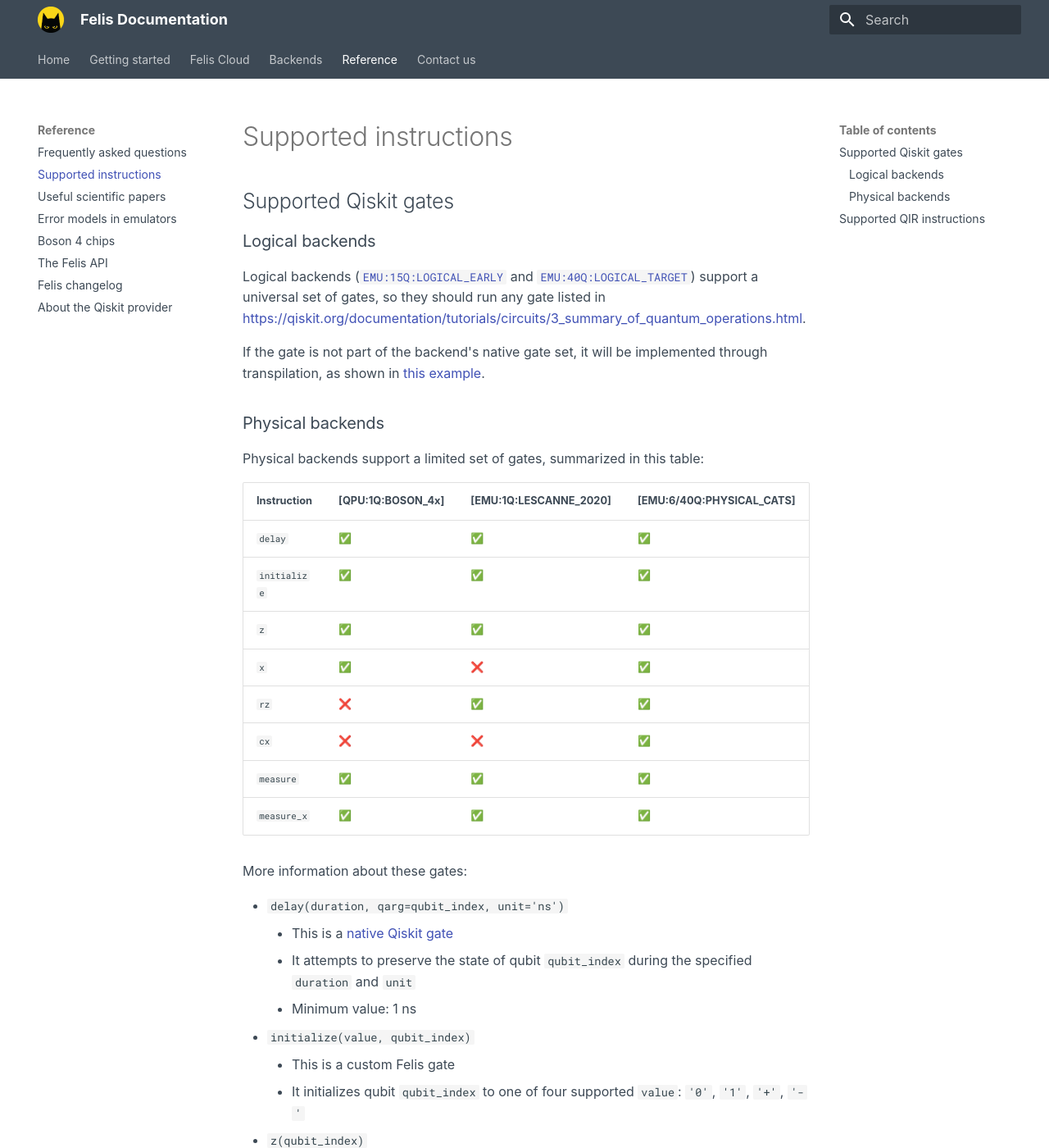
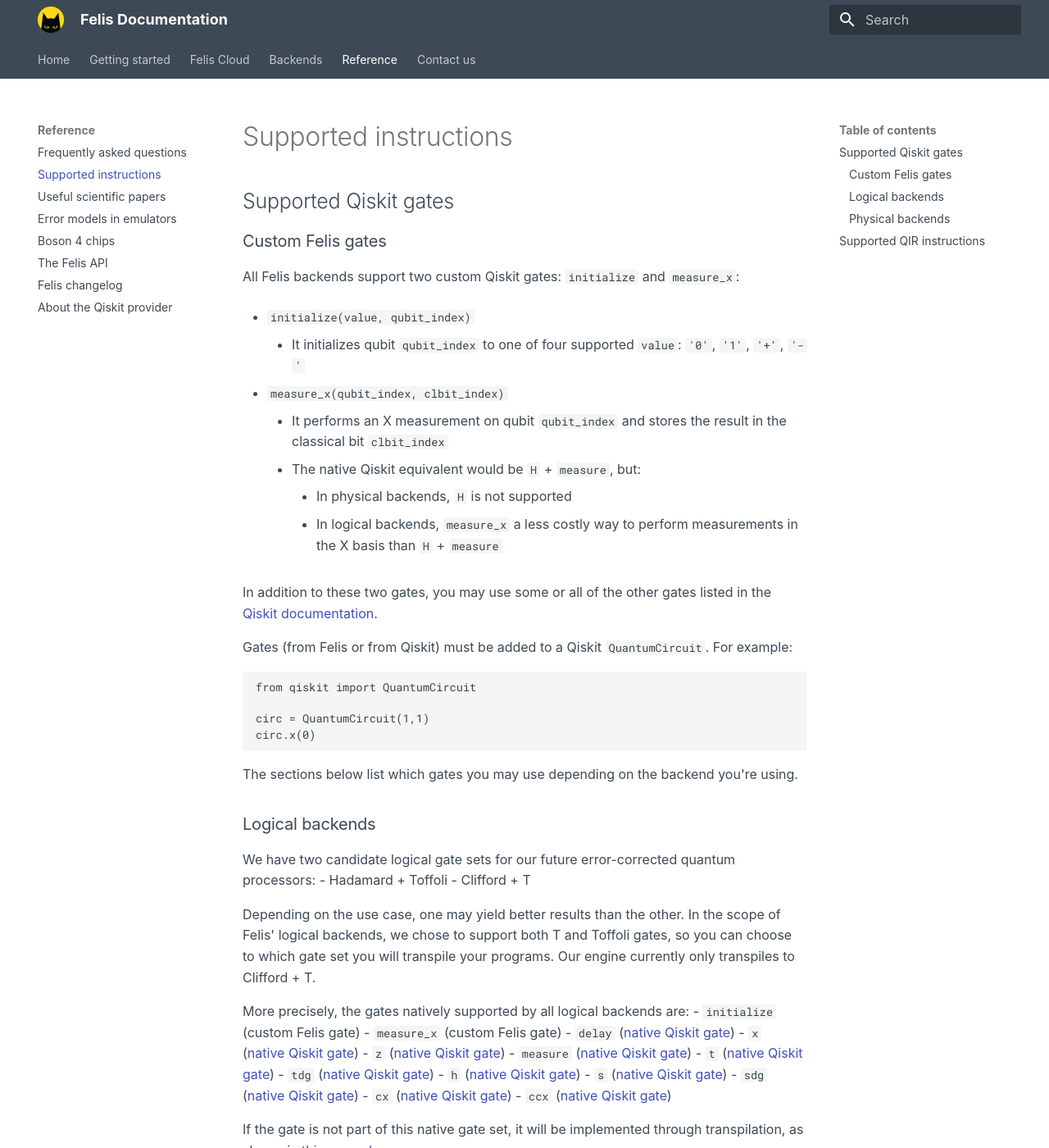
Before and after one commit to Alice-Bob-SW/felis, an MkDocs documentation site: the page built from docs/reference/supported_instructions.md, in a window 1280 px wide and 1400 px high. Shown: the whole window at 82% size. Built offline with MkDocs 1.6.1 and Material for MkDocs 9.7.7, drawn with Linux system fonts in a browser that asks for light colours; some of the changed text lies outside the part shown.

Commit message:
Detailed supported gates

````diff
--- a/docs/reference/supported_instructions.md
+++ b/docs/reference/supported_instructions.md
@@ -2,11 +2,56 @@
 
 ## Supported Qiskit gates
 
+### Custom Felis gates
+
+All Felis backends support two custom Qiskit gates: `initialize` and `measure_x`:
+
+- `initialize(value, qubit_index)`
+    - It initializes qubit `qubit_index` to one of four supported `value`:   `'0'`, `'1'`, `'+'`, `'-'`
+
+- `measure_x(qubit_index, clbit_index)`
+    - It performs an X measurement on qubit `qubit_index` and stores the result in the classical bit `clbit_index`
+    - The native Qiskit equivalent would be `H` + `measure`, but:
+		- In physical backends, `H` is not supported
+		- In logical backends, `measure_x` a less costly way to perform measurements in the X basis than `H` + `measure`
+
+In addition to these two gates, you may use some or all of the other gates listed in the [Qiskit documentation](https://docs.quantum.ibm.com/api/qiskit/).
+
+Gates (from Felis or from Qiskit) must be added to a Qiskit `QuantumCircuit`. For example:
+
+```python
+from qiskit import QuantumCircuit
+
+circ = QuantumCircuit(1,1)
+circ.x(0)
+```
+
+The sections below list which gates you may use depending on the backend you're using.
+
 ### Logical backends
 
-Logical backends ([`EMU:15Q:LOGICAL_EARLY`](../backends/backends_list/logical_early.md) and [`EMU:40Q:LOGICAL_TARGET`](../backends/backends_list/logical_target.md)) support a universal set of gates, so they should run any gate listed in [https://qiskit.org/documentation/tutorials/circuits/3_summary_of_quantum_operations.html](https://qiskit.org/documentation/tutorials/circuits/3_summary_of_quantum_operations.html).
+We have two candidate logical gate sets for our future error-corrected quantum processors:
+- Hadamard + Toffoli
+- Clifford + T
 
-If the gate is not part of the backend's native gate set, it will be implemented through transpilation, as shown in [this example](../getting_started/logical_example.md).
+Depending on the use case, one may yield better results than the other. In the scope of Felis' logical backends, we chose to support both T and Toffoli gates, so you can choose to which gate set you will transpile your programs. Our engine currently only transpiles to Clifford + T.
+
+More precisely, the gates natively supported by all logical backends are:
+- `initialize` (custom Felis gate)
+- `measure_x` (custom Felis gate)
+- `delay` ([native Qiskit gate](https://docs.quantum.ibm.com/api/qiskit/circuit#delay))
+- `x` ([native Qiskit gate](https://docs.quantum.ibm.com/api/qiskit/qiskit.circuit.library.XGate))
+- `z` ([native Qiskit gate](https://docs.quantum.ibm.com/api/qiskit/qiskit.circuit.library.ZGate))
+- `measure` ([native Qiskit gate](https://docs.quantum.ibm.com/api/qiskit/circuit#measure))
+- `t` ([native Qiskit gate](https://docs.quantum.ibm.com/api/qiskit/qiskit.circuit.library.TGate))
+- `tdg` ([native Qiskit gate](https://docs.quantum.ibm.com/api/qiskit/qiskit.circuit.library.TdgGate))
+- `h` ([native Qiskit gate](https://docs.quantum.ibm.com/api/qiskit/qiskit.circuit.library.HGate))
+- `s` ([native Qiskit gate](https://docs.quantum.ibm.com/api/qiskit/qiskit.circuit.library.SGate))
+- `sdg` ([native Qiskit gate](https://docs.quantum.ibm.com/api/qiskit/qiskit.circuit.library.SdgGate))
+- `cx` ([native Qiskit gate](https://docs.quantum.ibm.com/api/qiskit/qiskit.circuit.library.CXGate))
+- `ccx` ([native Qiskit gate](https://docs.quantum.ibm.com/api/qiskit/qiskit.circuit.library.CCXGate))
+
+If the gate is not part of this native gate set, it will be implemented through transpilation, as shown in [this example](../getting_started/logical_example.md).
 
 ### Physical backends
 
@@ -23,50 +68,11 @@
 | `measure` | ✅ | ✅ | ✅ |
 | `measure_x` | ✅ | ✅ | ✅ |
 
-More information about these gates:
-
-- `delay(duration, qarg=qubit_index, unit='ns')`
-    - This is a [native Qiskit gate](https://docs.quantum.ibm.com/api/qiskit/qiskit.circuit.Delay)
-    - It attempts to preserve the state of qubit `qubit_index` during the specified `duration` and `unit`
-    - Minimum value: 1 ns
-- `initialize(value, qubit_index)`
-    - This is a custom Felis gate
-    - It initializes qubit `qubit_index` to one of four supported `value`:   `'0'`, `'1'`, `'+'`, `'-'`
-- `z(qubit_index)`
-    - This is a [native Qiskit gate](https://docs.quantum.ibm.com/api/qiskit/qiskit.circuit.library.ZGate)
-    - It performs a phase-flip (transforming $\ket{+}$ into $\ket{-}$ and the reverse) on qubit `qubit_index`
-- `x(qubit_index)`
-    - This is a [native Qiskit gate](https://docs.quantum.ibm.com/api/qiskit/qiskit.circuit.library.XGate)
-    - It performs a bit-flip (transforming $\ket{0}$ into $\ket{1}$ and the reverse) on qubit `qubit_index`
-- `rz(angle, qubit_index)`
-	- This is a [native Qiskit gate](https://docs.quantum.ibm.com/api/qiskit/qiskit.circuit.library.RZGate)
-	- It performs a rotation of angle `angle` around the Z axis on qubit `qubit_index`
-- `cx(qubit_index_1, qubit_index_2)`
-	- This is a [native Qiskit gate](https://docs.quantum.ibm.com/api/qiskit/qiskit.circuit.library.CXGate)
-	- It performs a controlled X gate (also called "CNOT") between qubits `qubit_index_1` and `qubit_index_2`
-	- It is only available on backends featuring at least 2 qubits
-- `measure(qubit_index, clbit_index)`
-    - This is a [native Qiskit gate](https://docs.quantum.ibm.com/api/qiskit/qiskit.circuit.library.Measure)
-    - It performs a Z measurement on qubit `qubit_index` and stores the result in the classical bit `clbit_index`
-- `measure_x(qubit_index, clbit_index)`
-    - This is a custom Felis gate
-    - It performs an X measurement on qubit `qubit_index` and stores the result in the classical bit `clbit_index`
-    - The native Qiskit equivalent would be `H` + `measure`, but `H` is not supported by physical backends.
-
 Note that these operations are all bias-preserving (i.e. they do not convert a phase-flip error into a bit-flip error).
 
-Any instruction other than those listed above is not supported by physical backends.
+Because this gate set is not universal, transpiling an arbitrary circuit for physical backends is usually not possible. Physical backends are meant to run error correction experiments, rather than algorithms. If you want to run algorithms, consider using logical backends instead.
 
-To know which gate is supported by which backend, check your backend's page in the [Backends section](../backends/about_backends.md)
-
-Gates must be added to a Qiskit `QuantumCircuit`. For example:
-
-```python
-from qiskit import QuantumCircuit
-
-circ = QuantumCircuit(1,1)
-circ.x(0)
-```
+To know which gate is supported by which backend, check the table above or your backend's page in the [Backends section](../backends/about_backends.md)
 
 ## Supported QIR instructions
 
````
Also changed, not shown: docs/backends/about_backends.md (+4 -2 lines).
